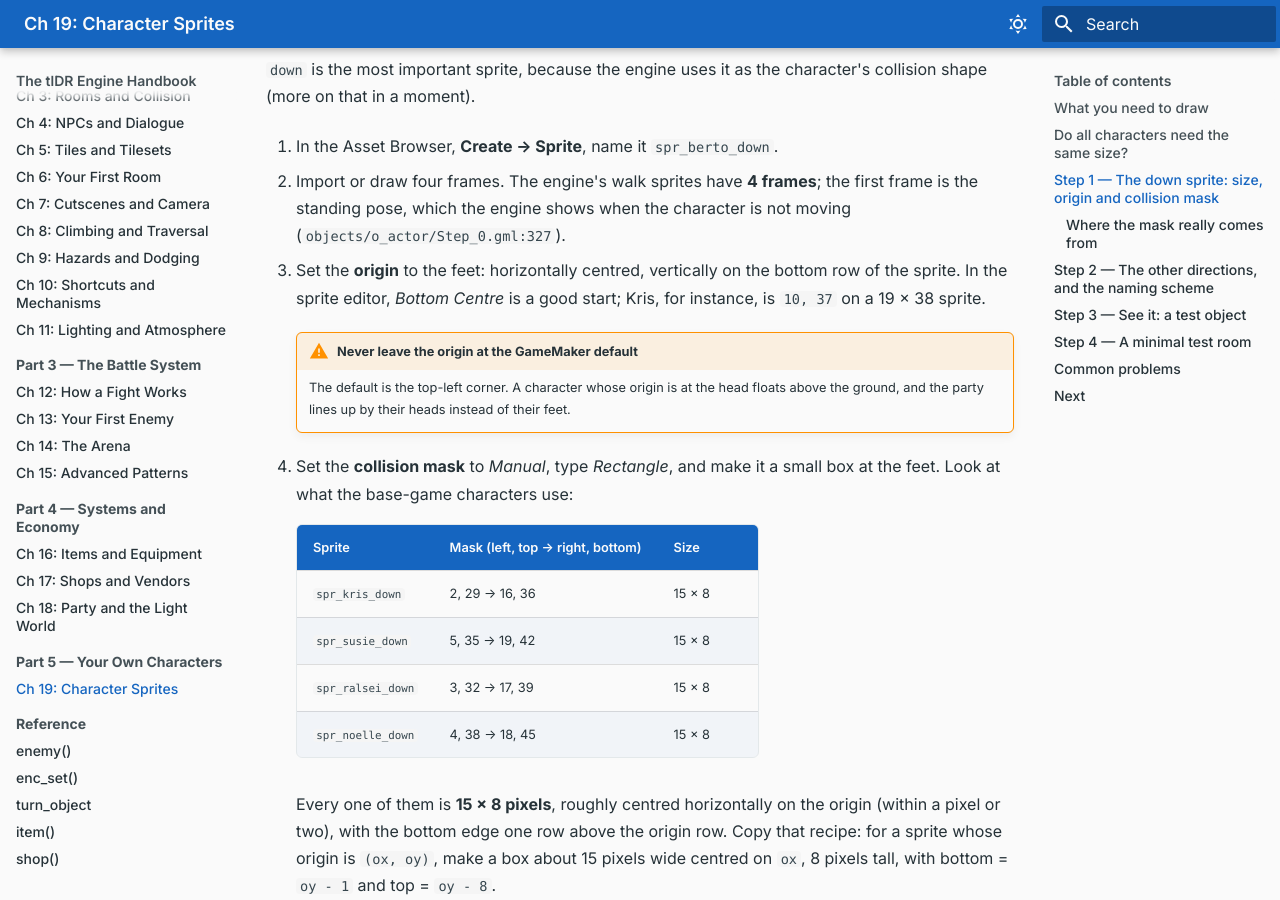
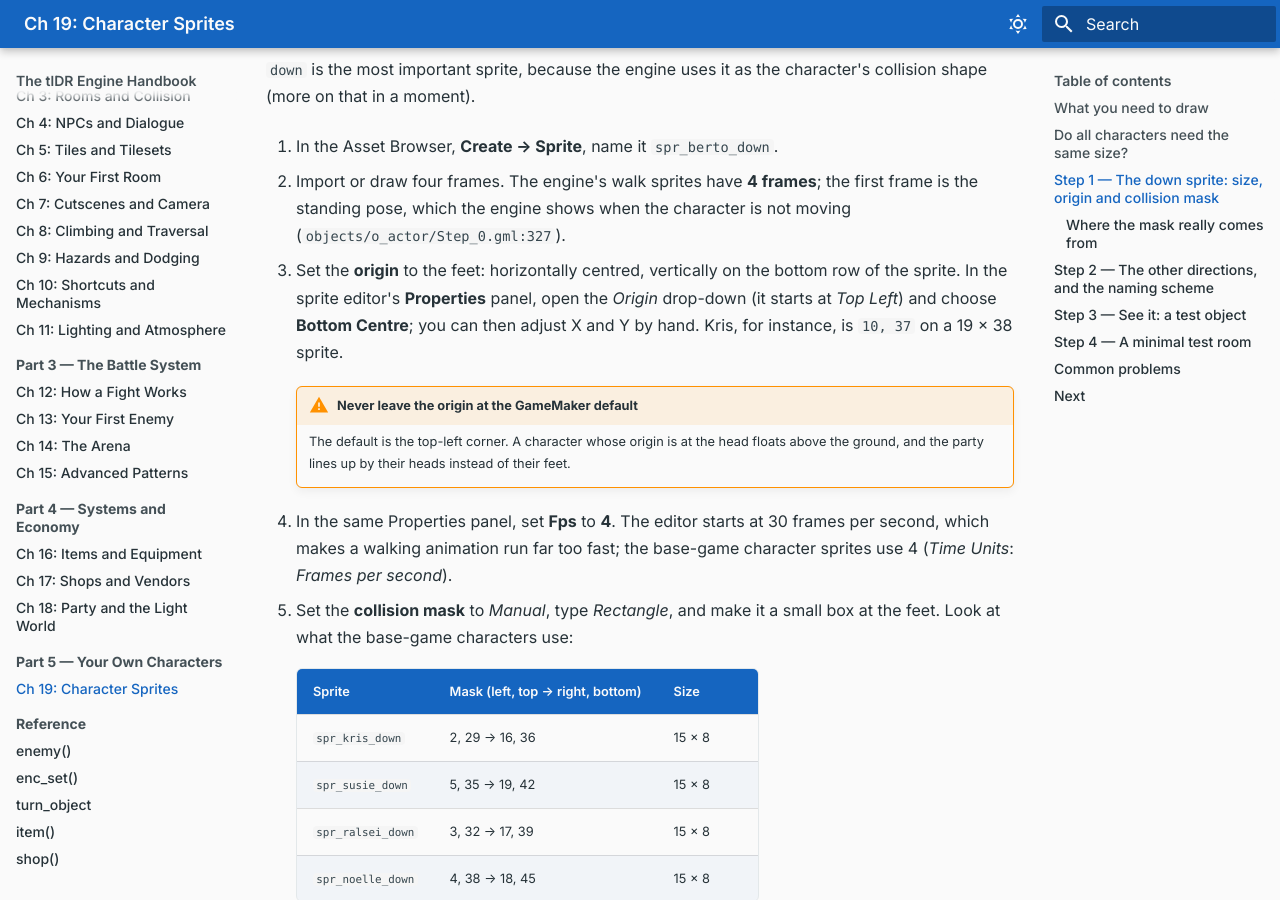
Before and after one commit to profsergiocosta/tldr-handbook, an MkDocs documentation site: the page built from docs/characters/sprites.md, in a window 1280 px wide and 900 px high, scrolled down 1982 px. Built offline with MkDocs 1.6.1 and Material for MkDocs 9.7.7, drawn with Linux system fonts in a browser that asks for light colours; some of the changed text lies outside the part shown.

Commit message:
fix origin options

```diff
--- a/docs/characters/sprites.md
+++ b/docs/characters/sprites.md
@@ -71,15 +71,19 @@ collision shape (more on that in a moment).
    first frame is the standing pose, which the engine shows when the character is
    not moving (`objects/o_actor/Step_0.gml:327`).
 3. Set the **origin** to the feet: horizontally centred, vertically on the bottom
-   row of the sprite. In the sprite editor, *Bottom Centre* is a good start;
-   Kris, for instance, is `10, 37` on a 19 × 38 sprite.
+   row of the sprite. In the sprite editor's **Properties** panel, open the *Origin*
+   drop-down (it starts at *Top Left*) and choose **Bottom Centre**; you can then
+   adjust X and Y by hand. Kris, for instance, is `10, 37` on a 19 × 38 sprite.
 
     !!! warning "Never leave the origin at the GameMaker default"
         The default is the top-left corner. A character whose origin is at the head
         floats above the ground, and the party lines up by their heads instead of
         their feet.
 
-4. Set the **collision mask** to *Manual*, type *Rectangle*, and make it a small
+4. In the same Properties panel, set **Fps** to **4**. The editor starts at 30
+   frames per second, which makes a walking animation run far too fast; the
+   base-game character sprites use 4 (*Time Units*: *Frames per second*).
+5. Set the **collision mask** to *Manual*, type *Rectangle*, and make it a small
    box at the feet. Look at what the base-game characters use:
 
     | Sprite | Mask (left, top → right, bottom) | Size |
```
Also changed, not shown: other parts of docs/characters/sprites.md (+1 -1 lines).
